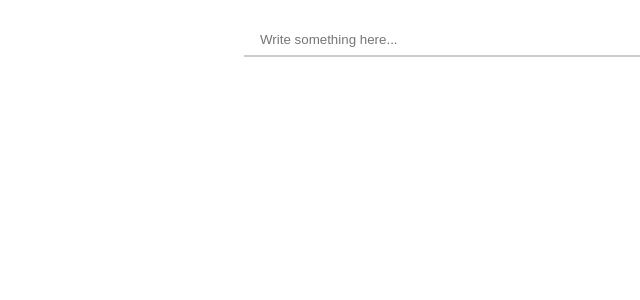
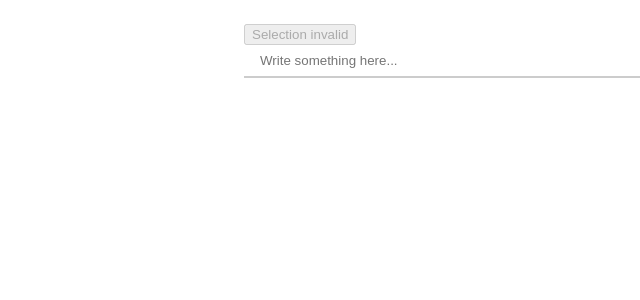
Before and after one commit to CapitanFindusFI/react-autocomplete-multiselect, a React app: page / in a window 1280 px wide. Shown: the top 300 px of the page, without its empty margins (146-786 px from the left). Built offline with nearby package versions, Linux system fonts and the light colour scheme.

Commit message:
updated app.tsx to test new bugfix

```diff
--- a/src/app.tsx
+++ b/src/app.tsx
@@ -1,4 +1,4 @@
-import React from "react";
+import React, { useState } from "react";
 import styled from "styled-components";
 import AutocompleteMultiselect from "./lib/components";
 
@@ -42,21 +42,27 @@ const onItemSelected = (item: any) => {
   console.log("selected", item);
 };
 
-const onConfirm = (items: any[], valid: boolean) => {
-  console.log(`Are selected items valid? ${valid}`, items);
-};
+const App: React.FC = () => {
+  const [isValid, setIsValid] = useState<boolean>(false);
 
-const App: React.FC = () => {
+  const onSelectionChange = (items: any[], valid: boolean) => {
+    setIsValid(valid);
+    console.log(`Are selected items valid? ${valid}`, items);
+  };
+
   return (
     <AppWrapper>
       <AppContent>
+        <button type="button" disabled={!isValid}>
+          Selection {isValid ? "valid" : "invalid"}
+        </button>
         <AutocompleteMultiselect
           searchFunction={searchFunction}
           onItemSelected={onItemSelected}
-          onSelectionChange={onConfirm}
+          onSelectionChange={onSelectionChange}
           customCounter={selectCounter}
           selectionMin={2}
-          selectionMax={2}
+          selectionMax={3}
         />
       </AppContent>
     </AppWrapper>
```
